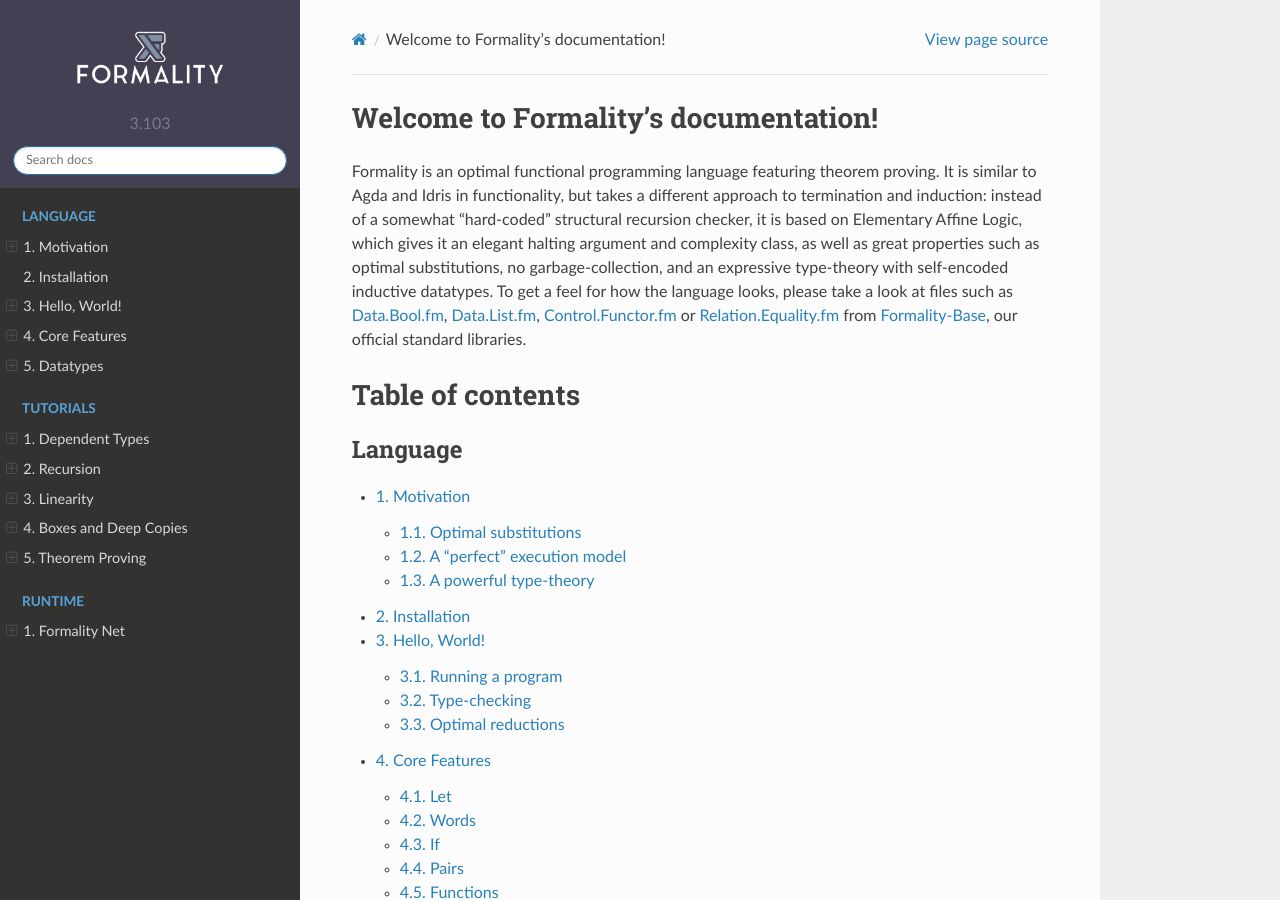
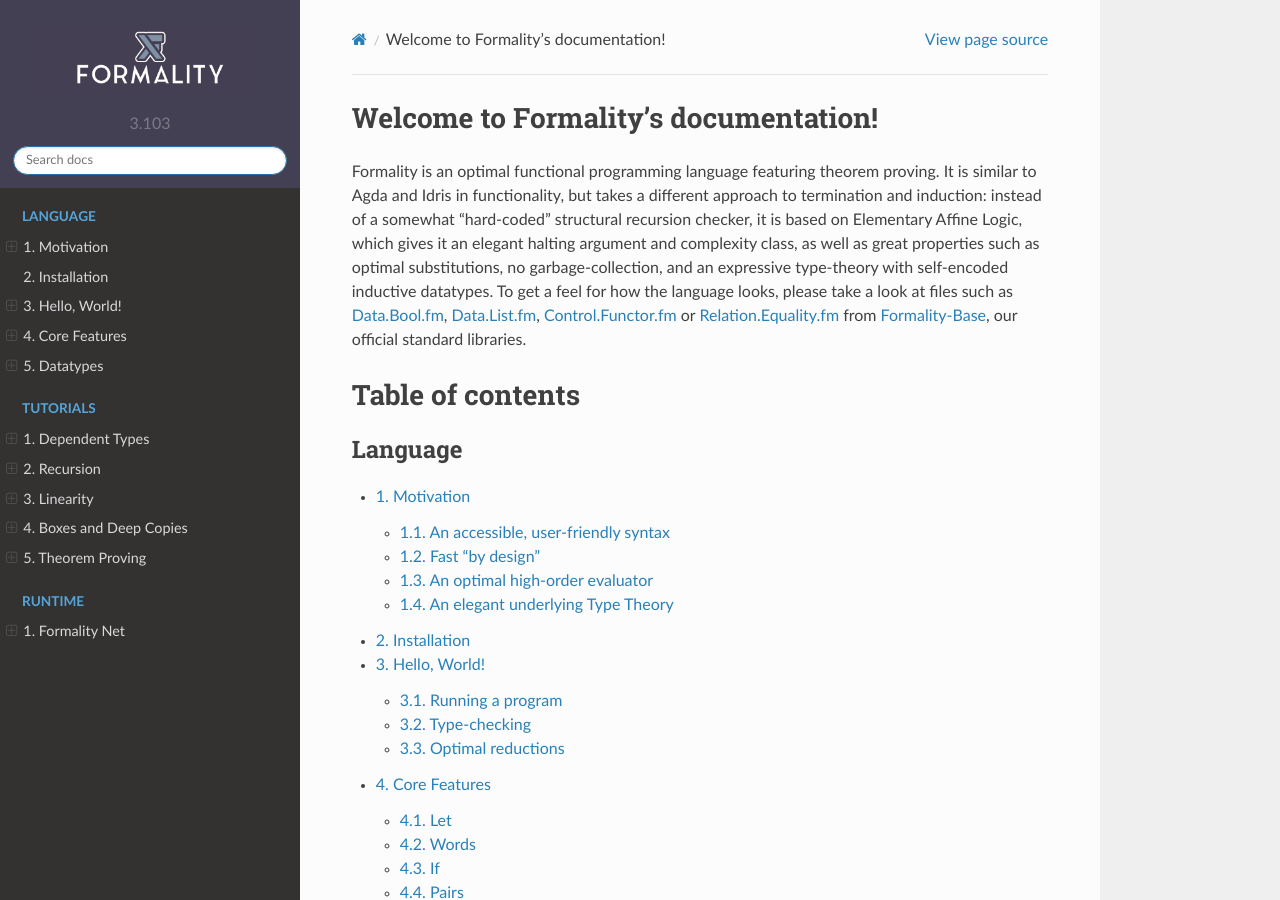
Before and after one commit to Soonad/docs.formality-lang.org, a Sphinx documentation site: the page built from docs/source/index.rst, in a window 1280 px wide and 900 px high. Built offline with Sphinx 7.4.7 and the Read the Docs theme 2.0.0, drawn with Linux system fonts in a browser that asks for light colours; pages that are not in the unit, such as notebooks, are missing from menus; some of the changed lines change nothing that is shown.

Commit message:
Update Motivation

```diff
--- a/docs/source/language/1.Motivation.md
+++ b/docs/source/language/1.Motivation.md
@@ -1,54 +1,22 @@
 # Motivation
 
-Formality exists to fill a hole in the current market: there aren't many
-languages featuring *theorem proving* that are also built to user-friendly
-(rather than PhD-targeting tools), and to be very efficient at runtime. In order
-to achieve those goals, years of research and a lot of hard-thinking were put on
-the smallest decisions, and we're still making constant progress. Our current
-design already brings 3 major innovations:
+Formality exists to fill a hole in the current market: there aren't many languages featuring *theorem proving* that are simple, user-friendly and efficient. To accomplish that goal, we rely on several design philosophies:
 
-### Optimal substitutions
+### An accessible, user-friendly syntax
 
-Formality's substitution algorithm is asymptotically faster than Haskell,
-Scheme, JavaScript and other languages featuring closures. This makes it
-extremely fast at evaluating programs that rely on many high-order functions.
-For example, do you know GHC's marvelous foldr/build and stream fusion
-optimizations? Formality is capable of performing those dynamically, [at
-runtime](https://medium.com/@maiavictor/solving-the-mystery-behind-abstract-algorithms-magical-optimizations-144225164b07).
-Optimal reductions also allow us to explore new ways to develop algorithms, such
-as this "impossibly efficient" [exp-mod
-implementation](https://gist.github.com/MaiaVictor/e556062185c5863d814980123e03630f)
-based on billions of tuple rotations. Who knows if this may lead to new
-breakthroughs in complexity theory?
+Proof languages often have complex syntaxes that make them needlessly inaccessible, as if the subject wasn't hard enough already. Coq, for example, uses 3 different languages with different rules and an overall heavy syntax. Agda is clean and beautiful, but relies heavily on unicode and agda-mode, making it essentially unusable outside of EMACs, which is arguably a "hardcore" editor. Formality aims to keep a simple, familiar syntax that is much closer to common languages like Python and JavaScript. As an overall goal, a regular TypeScript developer should be able to, for example, be able to read our [Functor](https://github.com/moonad/Formality-Base/blob/master/Control.Functor.fm) formalization without extensive training. While we may not be quite there, we're making fast progress towards that goal.
 
-### A "perfect" execution model
+### Fast "by design"
 
-While the actual efficiency of a programming language depends on the
-implementation, some languages are inherently slow, by design. JavaScript, for
-example, is slower than C: all things equal, its mandatory garbage collector
-will be an unavoidable extra cost. Formality's execution model is, by design, as
-fast as one could be. For example, due to linearity (actually, affinity), it
-doesn't require a garbage collector. Due to the confluence of its
-interaction-combinator runtime, it can be evaluated in a massively parallel
-fashion. Due to Elementary Affine Logic (and unlike
-[BOHM](https://github.com/cls/bohm), it doesn't require bookkeeping machinery
-for its optimal substitutions. It can be evaluated lazily, just like Haskell.
-Unlike other functional languages, beta-reduction is a O(1), cost-measurable
-operation, making it extremelly suitable for blockchains. And so on. While
-Formality is, right now, not as fast as mature languages (after all, those have
-years of optimizations behind), there is simply no "slow design decision"
-stopping it from getting faster than any of them.
+Some languages are inherently slow, by design. JavaScript, for example, is slower than C: all things equal, its mandatory garbage collector will be an unavoidable extra cost. Formality is meant to be as fast as theoretically possible, by design. For example, it has affine lambdas, allowing it to be garbage-collection-free. It has a strongly confluent interaction-net runtime, allowing it to be evaluated in massively parallel architectures. It doesn't require bruijn bookkeeping, making it the fastest "closure chunker" around. It is lazy, it has a clear cost model for blockchains, it is very small and easily compilable to JavaScript and other targets, and so on. Right now, Formality isn't as fast as mature languages with decades-old compilers, but it has endless room for improvements.
 
-### A powerful type-theory
+### An optimal high-order evaluator
 
-We conjecture that Formality's unique approach to termination allows its type
-system to have a bunch of powerful features that would otherwise be impossible
-without making the proof language inconsistent. As an example, it features `Type
-: Type`, which is powerful and very convenient. It also features mutual
-type-level recursion, allowing us to exploit self-types to elegantly represent
-datatypes as their own induction schemes, without needing a complex native
-datatype system. We're working hard towards proofs of those claims and hope they
-can be published soon.
+Formality's substitution algorithm is **asymptotically faster** than Haskell's, Scheme's, JavaScript's and other closure implementations. This makes it extremely fast at evaluating high-order programs, combining a Haskell-like high-level feel with a Rust-like low-level performance curve. For example, Haskell's stream fusion, a hard-coded, important optimization, happens naturally, [at runtime](https://medium.com/@maiavictor/solving-the-mystery-behind-abstract-algorithms-magical-optimizations-144225164b07), on Formality. This also allow us to explore new ways to develop algorithms, such as this "impossibly efficient" [exp-mod implementation](https://medium.com/@maiavictor/calling-a-function-a-googol-times-53933c072e3a) implemenation. Who knows if this may lead to new breakthroughs in complexity theory?
+
+### An elegant underlying Type Theory
+
+Formality's unique approach to termination is conjectured to allow it to have elegant, powerful type-level features that would be otherwise impossible without causing logical inconsistencies. For example, instead of built-in datatypes, we rely on [Self Types](https://www.semanticscholar.org/paper/Self-Types-for-Dependently-Typed-Lambda-Encodings-Fu-Stump/652f673e13b889e0fd7adbd480c2fdf290621f66), which allow us to implement inductive families with native lambdas. As history tells, having elegant foundations often pays back. We've not only managed to port several proofs from other assistants, but found techniques to [emulate Coq's structural recursion](https://github.com/moonad/Formality-Base/commit/b777d806c6fa37f2ce306fbe87b3ed267152b90c), to perform large eliminations, and even an hypothetical encoding of [higher inductive types](https://github.com/moonad/Formality-Base/blob/master/Example.HigherInductiveType.fm); and we've barely began exploring the system.
 
 ![](https://github.com/moonad/formality/raw/master/docs/images/inet-simulation.gif)
 *Interaction Net (inet) simulation*
```
